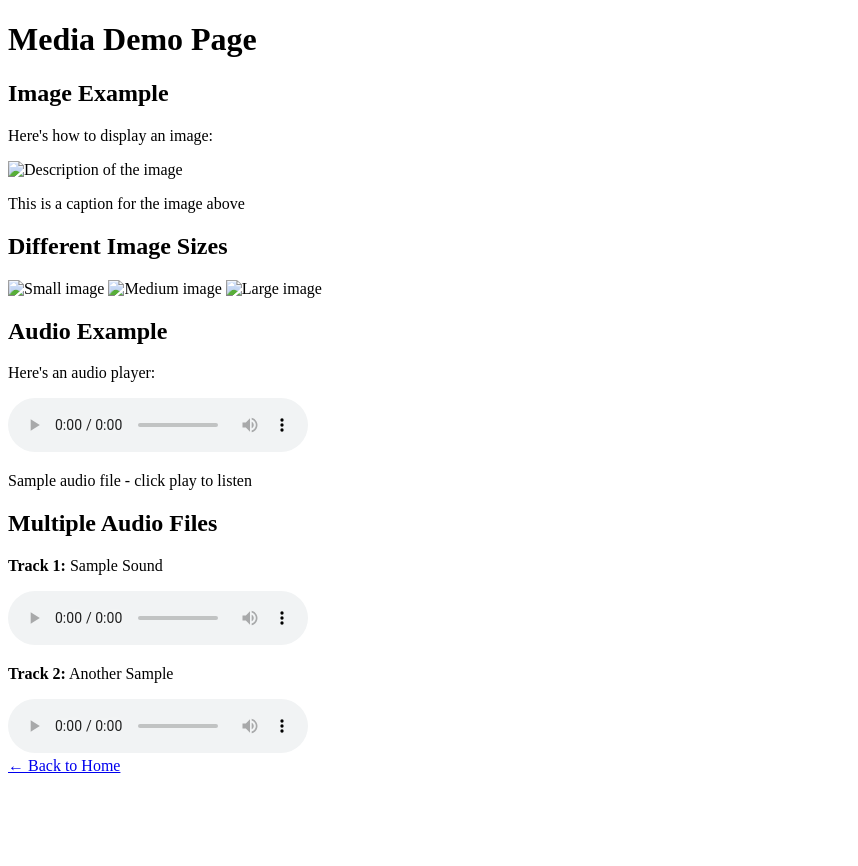
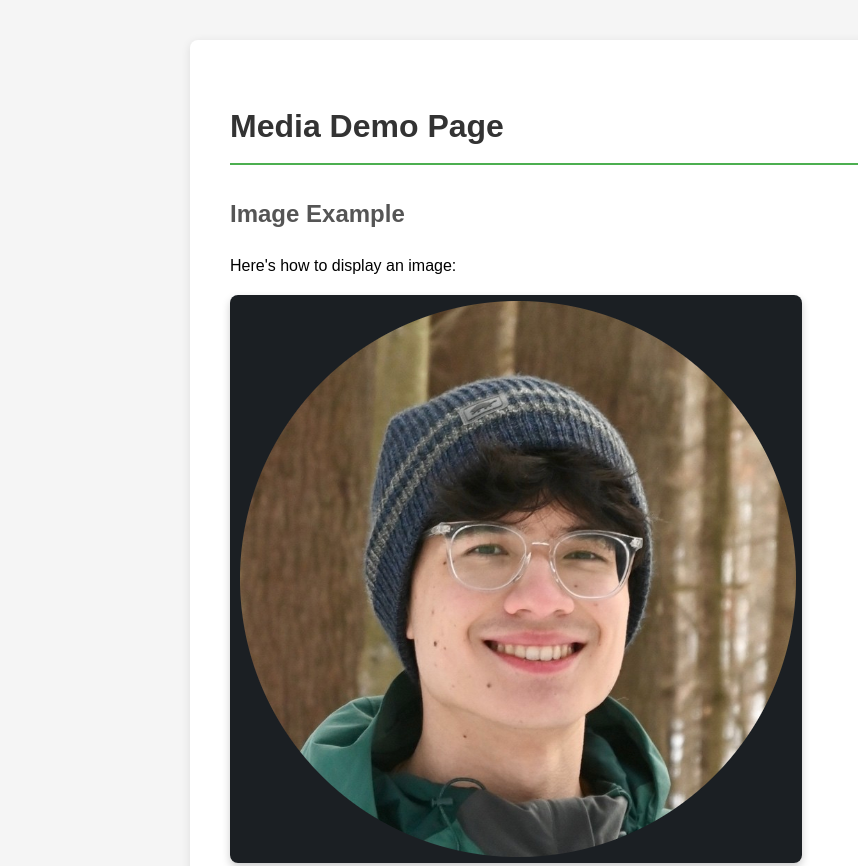
Before and after one commit to sidneytma/sidneytma.github.io, a plain HTML site: page media.html in a window 1280 px wide. Shown: the top 866 px of the page, without its empty margins (0-858 px from the left). Before the commit the page ends 800 px from the top, so only its background shows below. Drawn offline with Linux system fonts and the light colour scheme.

Commit message:
Add media and restructure directories

```diff
--- /dev/null
+++ b/css/media-style.css
@@ -0,0 +1,108 @@
+body {
+    font-family: Arial, sans-serif;
+    line-height: 1.6;
+    max-width: 900px;
+    margin: 0 auto;
+    padding: 40px 20px;
+    background-color: #f5f5f5;
+}
+
+.container {
+    background-color: white;
+    padding: 40px;
+    border-radius: 8px;
+    box-shadow: 0 2px 10px rgba(0,0,0,0.1);
+}
+
+h1 {
+    color: #333;
+    border-bottom: 2px solid #4CAF50;
+    padding-bottom: 10px;
+}
+
+h2 {
+    color: #555;
+    margin-top: 30px;
+}
+
+.demo-image {
+    max-width: 100%;
+    height: auto;
+    border-radius: 8px;
+    box-shadow: 0 4px 8px rgba(0,0,0,0.2);
+}
+
+.caption {
+    text-align: center;
+    font-style: italic;
+    color: #666;
+    margin-top: 10px;
+}
+
+.image-gallery {
+    display: flex;
+    gap: 20px;
+    margin: 20px 0;
+    flex-wrap: wrap;
+}
+
+.small-image {
+    width: 150px;
+    height: auto;
+    border-radius: 4px;
+}
+
+.medium-image {
+    width: 250px;
+    height: auto;
+    border-radius: 4px;
+}
+
+.large-image {
+    width: 400px;
+    height: auto;
+    border-radius: 4px;
+}
+
+.audio-player {
+    width: 100%;
+    margin: 20px 0;
+}
+
+.audio-info {
+    color: #666;
+    font-size: 0.9em;
+    margin-top: 10px;
+}
+
+.audio-list {
+    margin: 20px 0;
+}
+
+.audio-item {
+    background-color: #f9f9f9;
+    padding: 15px;
+    margin-bottom: 15px;
+    border-radius: 5px;
+    border-left: 4px solid #4CAF50;
+}
+
+.audio-item audio {
+    width: 100%;
+    margin-top: 10px;
+}
+
+.back-link {
+    display: inline-block;
+    margin-top: 30px;
+    padding: 10px 20px;
+    background-color: #4CAF50;
+    color: white;
+    text-decoration: none;
+    border-radius: 5px;
+    transition: background-color 0.3s;
+}
+
+.back-link:hover {
+    background-color: #45a049;
+}
--- a/media.html
+++ b/media.html
@@ -1,8 +1,8 @@
 <!DOCTYPE html>
 <html>
 <head>
-    <title>Media Demo - Your Name</title>
-    <link rel="stylesheet" href="media-style.css">
+    <title>Media Demo</title>
+    <link rel="stylesheet" href="css/media-style.css">
 </head>
 <body>
     <div class="container">
@@ -11,44 +11,20 @@
         <h2>Image Example</h2>
         <p>Here's how to display an image:</p>
 
-        <img src="images/sample-image.jpg" alt="Description of the image" class="demo-image">
+        <img src="images/phot.png" alt="Description of the image" class="demo-image">
 
         <p class="caption">This is a caption for the image above</p>
-
-        <h2>Different Image Sizes</h2>
-        <div class="image-gallery">
-            <img src="images/small.jpg" alt="Small image" class="small-image">
-            <img src="images/medium.jpg" alt="Medium image" class="medium-image">
-            <img src="images/large.jpg" alt="Large image" class="large-image">
-        </div>
 
         <h2>Audio Example</h2>
         <p>Here's an audio player:</p>
 
         <audio controls class="audio-player">
-            <source src="audio/sample-audio.mp3" type="audio/mpeg">
-            <source src="audio/sample-audio.ogg" type="audio/ogg">
+            <source src="audio/stingrays.m4a" type="audio/mp4">
             Your browser does not support the audio element.
         </audio>
 
         <p class="audio-info">Sample audio file - click play to listen</p>
 
-        <h2>Multiple Audio Files</h2>
-        <div class="audio-list">
-            <div class="audio-item">
-                <p><strong>Track 1:</strong> Sample Sound</p>
-                <audio controls>
-                    <source src="audio/track1.mp3" type="audio/mpeg">
-                </audio>
-            </div>
-
-            <div class="audio-item">
-                <p><strong>Track 2:</strong> Another Sample</p>
-                <audio controls>
-                    <source src="audio/track2.mp3" type="audio/mpeg">
-                </audio>
-            </div>
-        </div>
 
         <a href="index.html" class="back-link">← Back to Home</a>
     </div>
```
Also changed, not shown: essay.html (+1 -1 lines), hello.html (+1 -1 lines), index.html (+1 -1 lines), css/essay-style.css (renamed from essay-style.css), css/index-style.css (renamed from style.css), images/phot.png (added), js/script.js (renamed from script.js).
